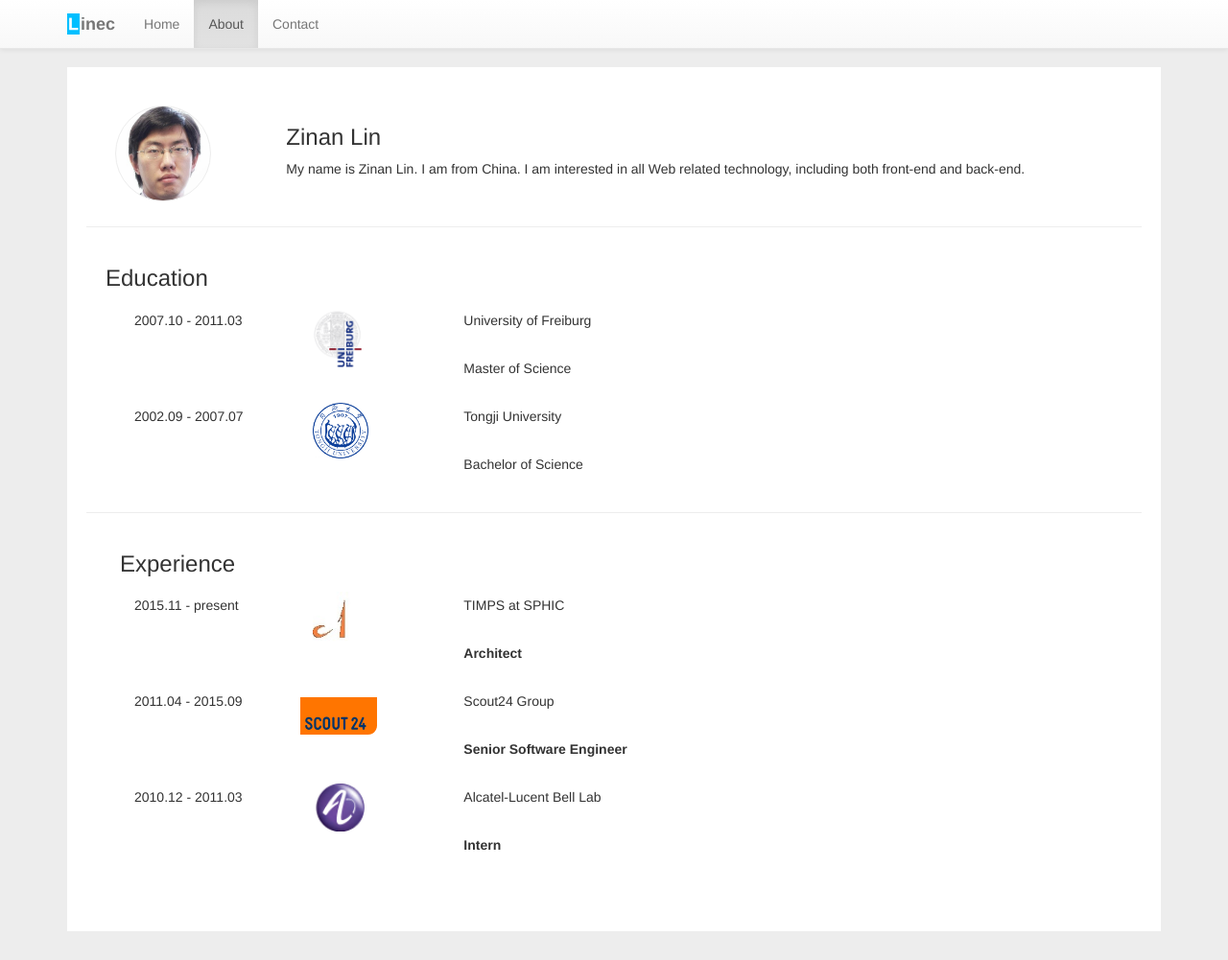
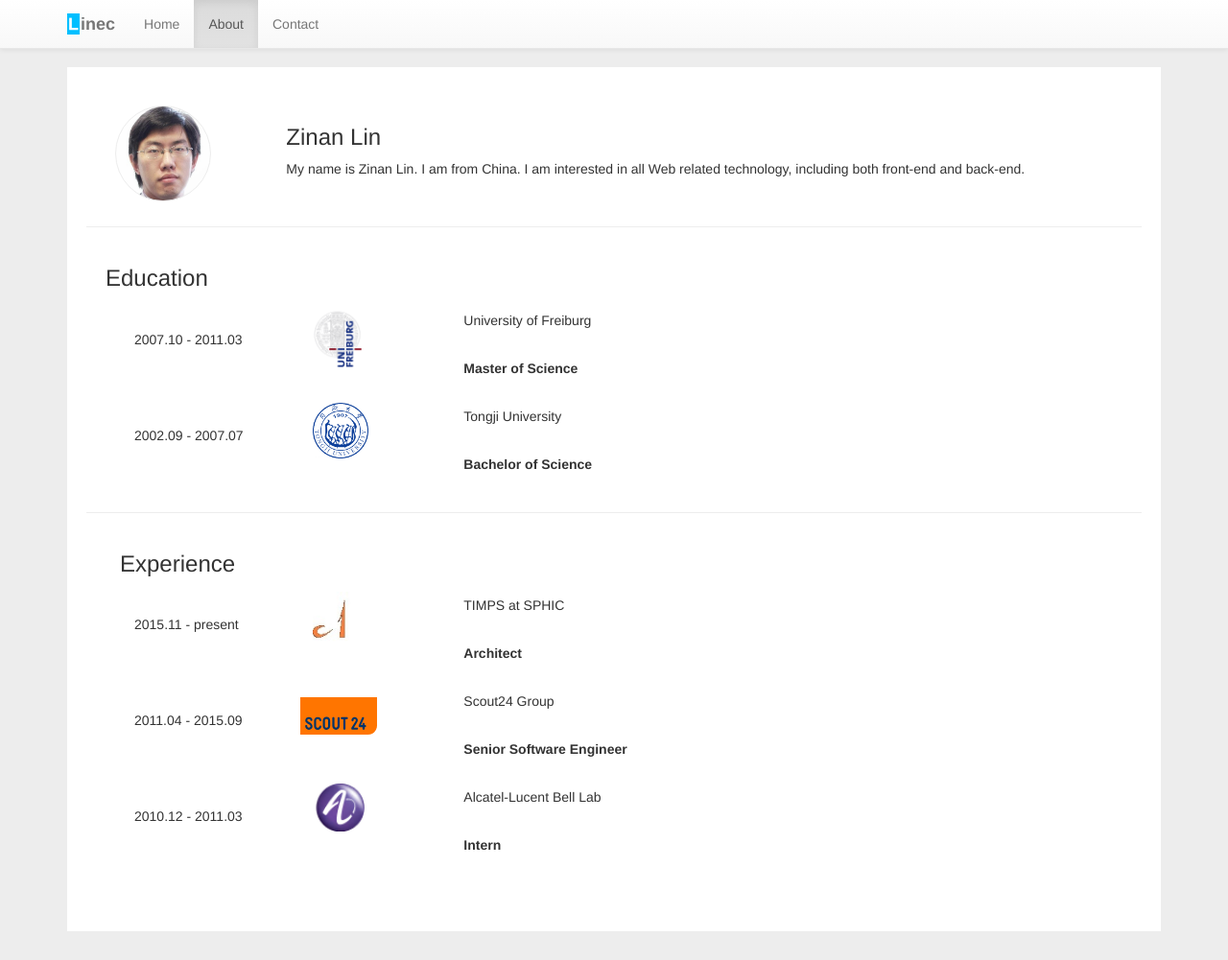
Before and after one commit to simonlzn/simonlzn.github.io, a Jekyll site: the page built from about.html, in a window 1280 px wide and 1001 px high. Shown: the whole window at 96% size. Built offline with Jekyll 4.4.1, drawn with Linux system fonts in a browser that asks for light colours.

Commit message:
layout change

```diff
--- a/about.html
+++ b/about.html
@@ -26,9 +26,9 @@
             <div class="col-lg-2">
                 <img src="/images/freiburg.png" class="freiburg">
             </div>
-            <div class="col-lg-8 vertical-align">
+            <div class="col-lg-8 vertical-align-2">
                 <p>University of Freiburg</p>
-                <p>Master of Science</p>
+                <p><strong>Master of Science</strong></p>
             </div>
         </div>
 
@@ -39,9 +39,9 @@
             <div class="col-lg-2">
                 <img src="/images/tongji.png" class="tongji">
             </div>
-            <div class="col-lg-8 vertical-align">
+            <div class="col-lg-8 vertical-align-2">
                 <p>Tongji University</p>
-                <p>Bachelor of Science</p>
+                <p><strong>Bachelor of Science</strong></p>
             </div>
         </div>
     </div>
@@ -56,7 +56,7 @@
         <div class="col-lg-2">
             <img src="../images/sphic.jpg" class="tongji">
         </div>
-        <div class="col-lg-8 vertical-align">
+        <div class="col-lg-8 vertical-align-2">
             <p>TIMPS at SPHIC</p>
             <p><strong>Architect</strong></p>
         </div>
@@ -68,7 +68,7 @@
         <div class="col-lg-2" style="padding: 16px">
             <img src="/images/scout.svg" class="freiburg">
         </div>
-        <div class="col-lg-8 vertical-align">
+        <div class="col-lg-8 vertical-align-2">
             <p>Scout24 Group</p>
             <p><strong>Senior Software Engineer</strong></p>
         </div>
@@ -80,7 +80,7 @@
         <div class="col-lg-2">
             <img src="/images/alcatel.png" class="tongji" style="height: 50px">
         </div>
-        <div class="col-lg-8 vertical-align">
+        <div class="col-lg-8 vertical-align-2">
             <p>Alcatel-Lucent Bell Lab</p>
             <p><strong>Intern</strong></p>
         </div>
--- a/stylesheets/main.css
+++ b/stylesheets/main.css
@@ -36,6 +36,8 @@
     background-size: 155%;
     border: #ededed solid 1px; }
   .about .vertical-align {
+    line-height: 80px; }
+  .about .vertical-align-2 {
     line-height: 40px; }
   .about .freiburg {
     width: 80px; }
--- a/stylesheets/main.scss
+++ b/stylesheets/main.scss
@@ -54,6 +54,10 @@
     }
 
     .vertical-align {
+        line-height: 80px;
+    }
+
+    .vertical-align-2 {
         line-height: 40px;
     }
 
```
